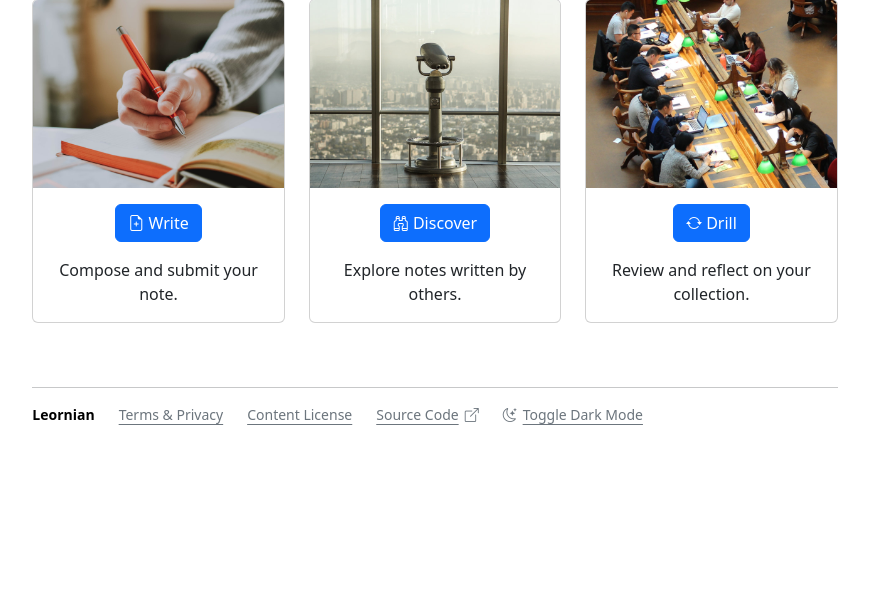
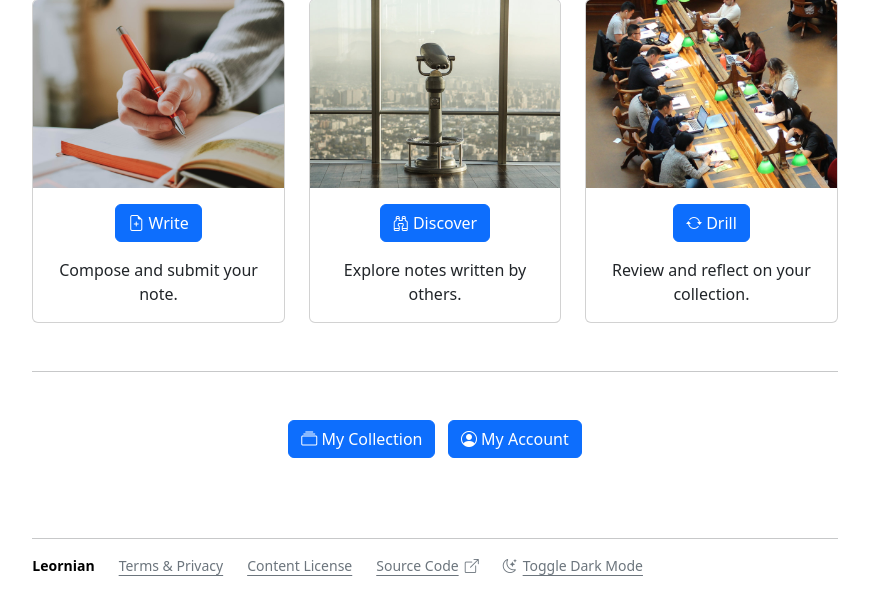
Before and after one commit to djramones/leornian, a Django app: template notes/templates/notes/start.html in a window 1280 px wide. Shown: the part 139-754 px from the top of the page, without its empty margins (205-1074 px from the left). Run offline with Django 4.2, Linux system fonts and the light colour scheme; the template is opened without the code that fills it, so the values that code supplies are empty; some libraries are stand-ins or nearby versions.

Commit message:
Add navigation buttons on the logged-in Start page

```diff
--- a/notes/templates/notes/start.html
+++ b/notes/templates/notes/start.html
@@ -37,4 +37,14 @@
         </div>
     </div>
 </div>
+<hr class="my-5">
+<div class="text-center my-3">
+    <a class="btn btn-primary" href="{% url 'notes:my-collection' %}">
+        <i class="bi-collection"></i> My Collection
+    </a>
+    &nbsp;
+    <a class="btn btn-primary" href="{% url 'my-account' %}">
+        <i class="bi-person-circle"></i> My Account
+    </a>
+</div>
 {% endblock %}
```
